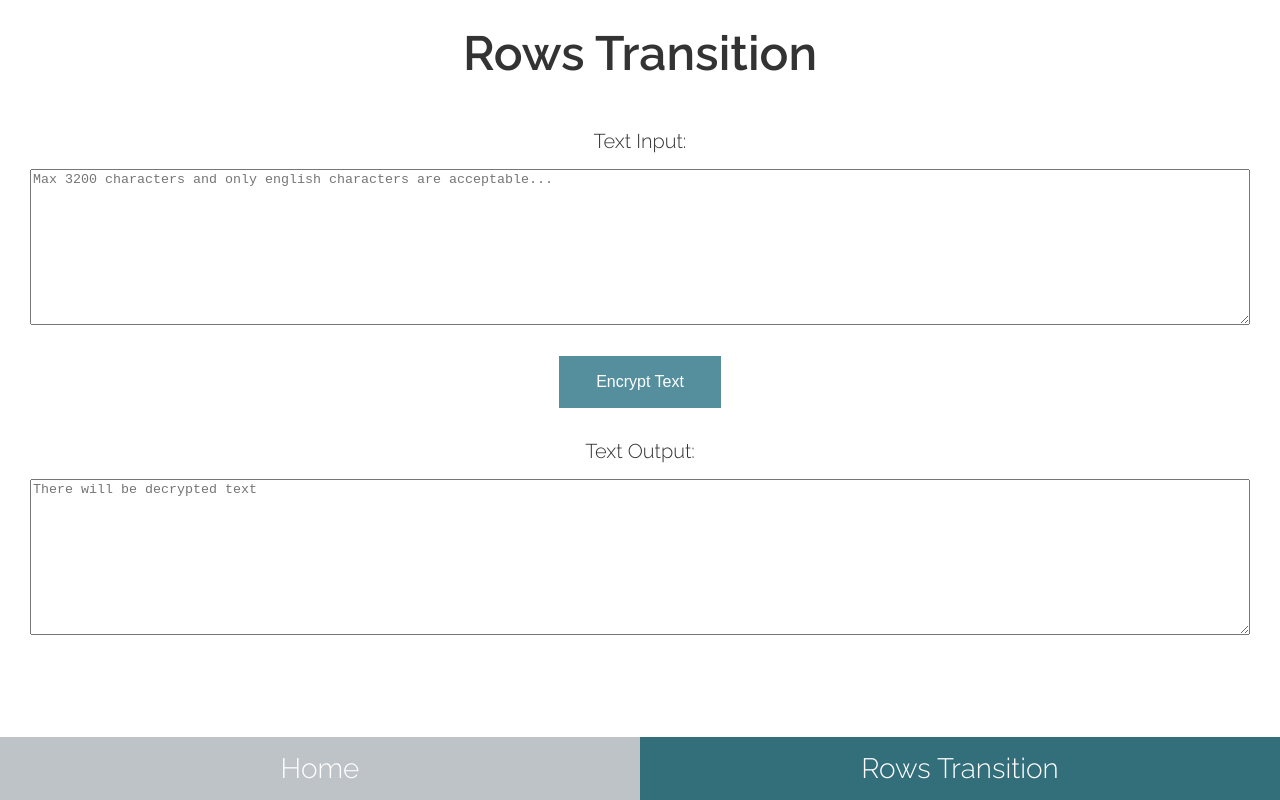
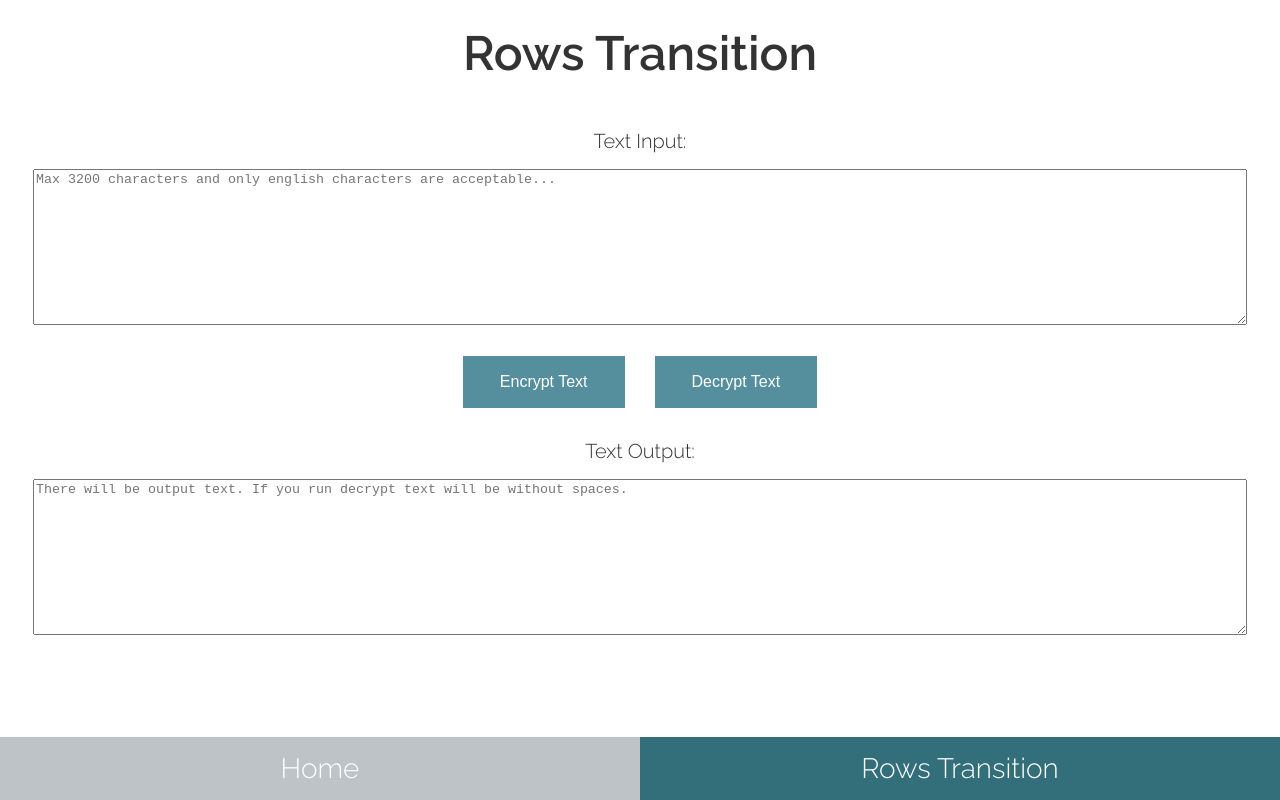
Before and after one commit to SG-WebDev/cipher-studies, a Vue app: page /#/rows-transition in a window 1280 px wide. Built offline with nearby package versions, Linux system fonts and the light colour scheme.

Commit message:
Create decryptString function

```diff
--- a/src/App.vue
+++ b/src/App.vue
@@ -58,6 +58,7 @@ h1 {
     overflow: hidden;
     white-space: nowrap;
     text-overflow: ellipsis;
+    transition: all 0.2s ease-in-out;
   }
   .router-link-exact-active {
     background-color: $mainColor;
@@ -69,7 +70,6 @@ h1 {
     display: flex;
     align-items: center;
     justify-content: center;
-    flex-direction: column;
     margin-top: 8px;
     margin-bottom: 16px;
   }
@@ -94,6 +94,7 @@ button {
   font-size: 1rem;
   border: 2px solid $altColor;
   padding: 15px 35px;
+  transition: all 0.2s ease-in-out;
   &:hover {
     cursor: pointer;
     color: $textColor;
--- a/src/views/RowsTransition.vue
+++ b/src/views/RowsTransition.vue
@@ -15,12 +15,12 @@
       </div>
       <div class="section__Item">
         <button class="button" @click="encryptString">Encrypt Text</button>
-<!--        <button @click="decryptString">Decrypt Text</button>-->
+        <button class="button" @click="decryptString">Decrypt Text</button>
       </div>
       <div class="section__Label">Text Output:</div>
       <div class="section__Item">
         <textarea
-                placeholder="There will be decrypted text"
+                placeholder="There will be output text. If you run decrypt text will be without spaces."
                 cols="30"
                 rows="10"
                 v-model="outputString">
@@ -48,17 +48,22 @@
       maxChars() {
         return this.cipherKey.colsAmount * this.cipherKey.rowsAmount;
       },
-      encryptionString() {
+      inputToEncryptString() {
         return this.inputString.toString()
                 .split(" ")
-                .join("")
+                .join("+")
                 .trim();
-      }
+      },
+      inputToDecryptString() {
+        return this.inputString.toString()
+                .split("+")
+                .join(" ");
+      },
     },
     methods: {
       limitChars: function (e) {
         let char = e.key;
-        if (!/^[a-z\d .,:]*$/i.test(char)) {
+        if (!/^[a-z\d .,:+]*$/i.test(char)) {
           e.preventDefault()
         }
       },
@@ -75,8 +80,8 @@
         let char = 0;
         for (let i = 0; i < this.cipherKey.rowsAmount; i++) {
           for (let x = 0; x < this.cipherKey.colsAmount; x++) {
-            if(this.encryptionString[char]) {
-              this.encryptMatrix[i][x] = this.encryptionString[char];
+            if(this.inputToEncryptString[char]) {
+              this.encryptMatrix[i][x] = this.inputToEncryptString[char];
             }
             char++;
           }
@@ -91,6 +96,35 @@
           }
         }
         this.outputString = encryptedString;
+      },
+      decryptString() {
+        // create matrix
+        this.decryptMatrix = [];
+        for (let i = 0; i < this.cipherKey.rowsAmount; i++) {
+          this.decryptMatrix[i] = [];
+          for (let x = 0; x < this.cipherKey.colsAmount; x++) {
+            this.decryptMatrix[i][x] = null;
+          }
+        }
+
+        let colsAmounts = Math.floor(this.inputToDecryptString.length/this.cipherKey.colsAmount);
+        let modCols = this.inputToDecryptString.length%this.cipherKey.colsAmount;
+        let decryptedString = '';
+        let char = 0;
+
+        for(let i = 0; i < this.cipherKey.colsAmount; i++){
+          let rowsAmount = this.cipherKey.colsArr[i] <= modCols ? colsAmounts+1 : colsAmounts;
+          for(let x = 0; x < rowsAmount; x++){
+            if(this.inputToDecryptString[char]) {
+              this.decryptMatrix[x][this.cipherKey.colsArr[i]-1] = this.inputToDecryptString[char];
+              char++;
+            }
+          }
+        }
+        decryptedString =  this.decryptMatrix
+                .map(e => e.join(""))
+                .join("");
+        this.outputString = decryptedString;
       }
     }
   };
```
